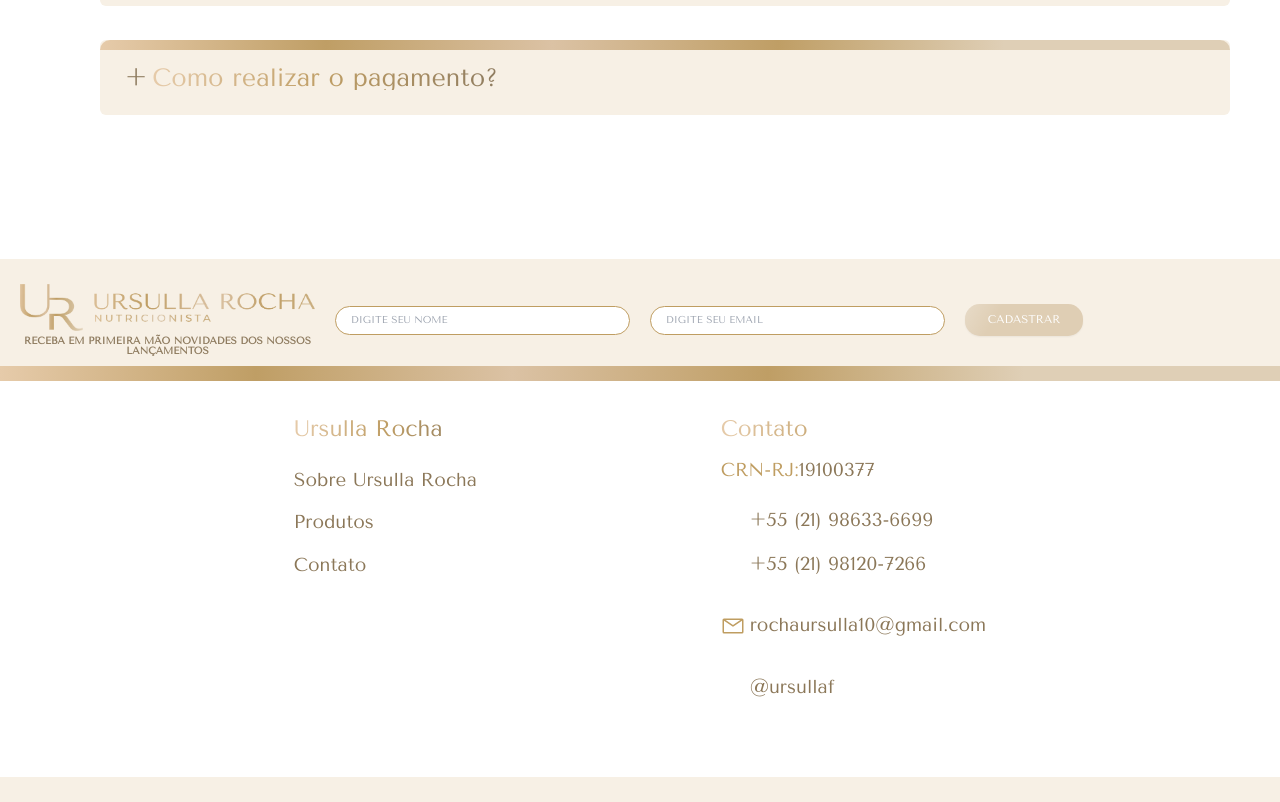
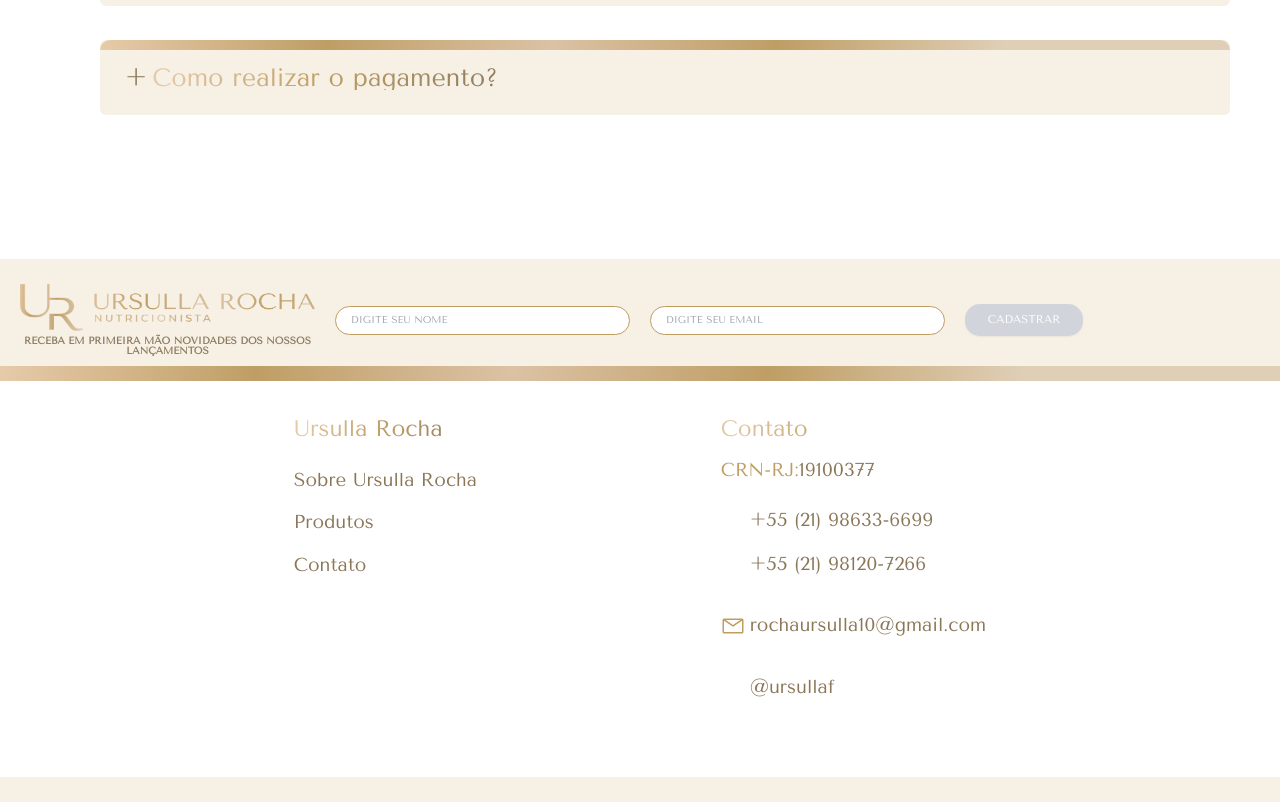
Before and after one commit to caetanojpo/ursulla-rocha, a Next.js app: page / in a window 1280 px wide. Shown: the part 6697-7499 px from the top of the page. Built offline with nearby package versions, Linux system fonts and the light colour scheme; some icons are missing.

Commit message:
fix: footer contact forms button

```diff
--- a/src/components/organisms/footer/index.tsx
+++ b/src/components/organisms/footer/index.tsx
@@ -82,7 +82,8 @@ export default function Footer() {
           {/* Botão CADASTRAR */}
           <button
             type="submit"
-            className=" w-[40%] bg-[#dfceb4] text-white px-8 py-3 rounded-3xl shadow-sm transition-colors text-lg col-span-1 hover-shine transiton-all duration-300"
+            className={`w-[40%] ${isNotValid ? "cursor-not-allowed bg-gray-300" : "bg-[#dfceb4] cursor-pointer hover-shine"}  text-white px-8 py-3 rounded-3xl shadow-sm transition-colors text-lg col-span-1 transiton-all duration-300`}
+            disabled={isNotValid}
           >
             CADASTRAR
           </button>
```
